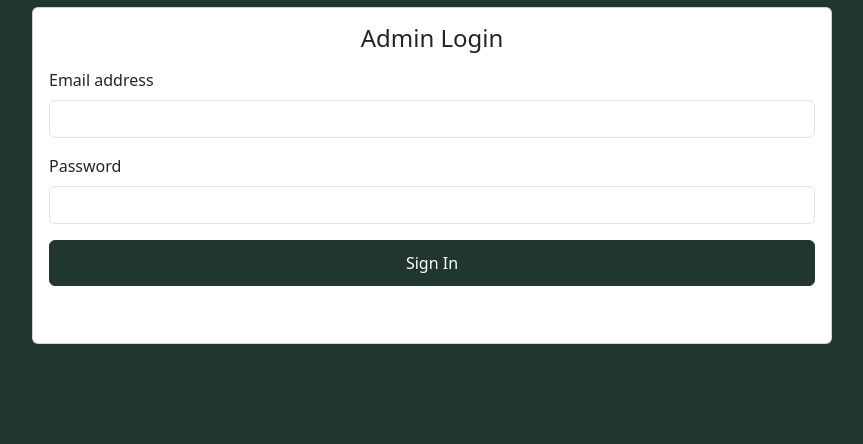
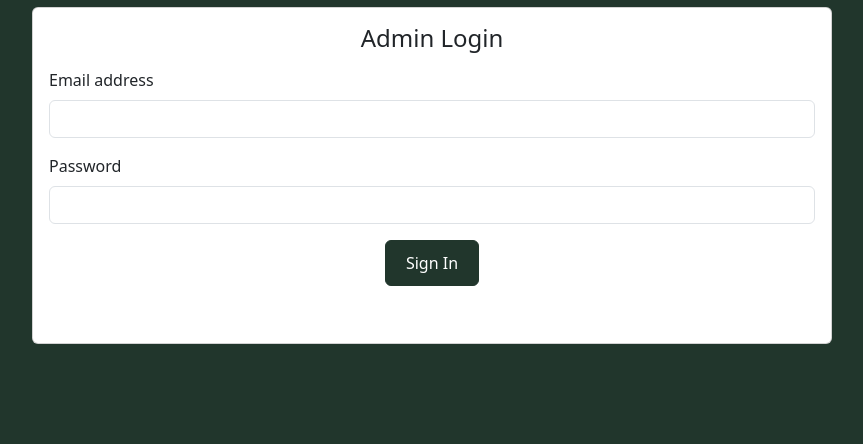
Before and after one commit to xithical/auctionapp, a Flask app: template app/classes/frontend/templates/Admin-SignIn.html in a window 1280 px wide. Shown: the part 359-803 px from the top of the page, without its empty margins (208-1071 px from the left). Run offline with Flask 3, Linux system fonts and the light colour scheme; the template is opened without the code that fills it, so the values that code supplies are empty; parts of the project's set-up code (start-up, migrations or seed data) failed here and were passed over.

Commit message:
add submit input button to admin signin

```diff
--- a/app/classes/frontend/templates/Admin-SignIn.html
+++ b/app/classes/frontend/templates/Admin-SignIn.html
@@ -36,7 +36,7 @@
           </div>
 
 
-          <a href="Auctions.html" button type="signin" class="btn signin btn-primary">Sign In</a>
+          <input type="submit" value="Sign In" class="btn signin btn-primary">
 
 
         </form>
```
